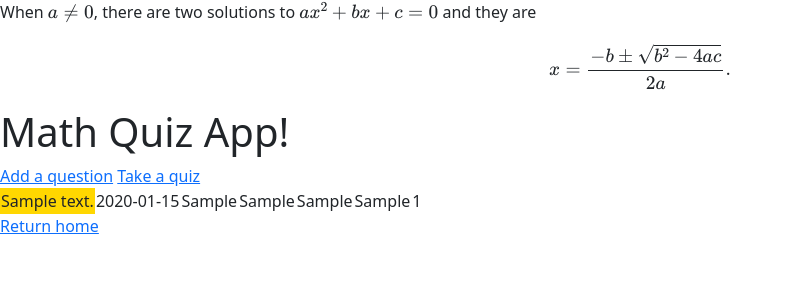
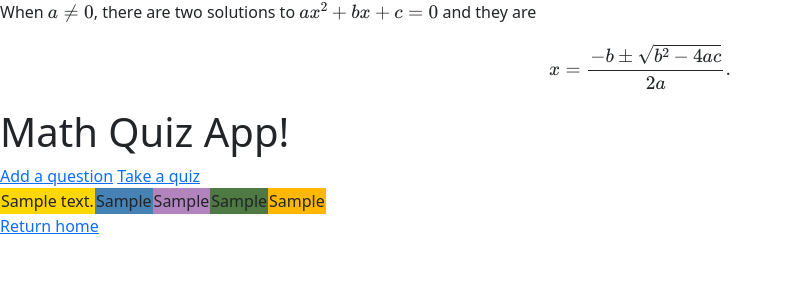
Before and after one commit to lisahines/mathy-quiz, a Flask app: page / in a window 1280 px wide. Shown: the top 300 px of the page, without its empty margins (0-792 px from the left). Run offline with Flask 2, Linux system fonts and the light colour scheme; tables that the repository leaves empty hold one stand-in row (values such as "Sample post").

Commit message:
added colours to index

```diff
--- a/static/styles2.css
+++ b/static/styles2.css
@@ -8,6 +8,18 @@ body {
 
 .cntnt {
     background-color: gold;
+}
+.A {
+    background-color:steelblue;
+}
+.B {
+    background-color: #B284be;
+}
+.C {
+    background-color: #4f7942;
+}
+.D {
+    background-color: #ffb701;
 }
 
 img {
--- a/templates/index.html
+++ b/templates/index.html
@@ -17,12 +17,12 @@
             {% for quest in q %}
             <tr>
                 <td class="cntnt">{{quest.content}}</td>
-                <td>{{quest.date_created.date()}}</td>
-                <td>{{quest.ansA}}</td>
-                <td>{{quest.ansB}}</td>
-                <td>{{quest.ansC}}</td>
-                <td>{{quest.ansD}}</td>
-                <td>{{quest.cor}}</td>
+                <!--<td>{{quest.date_created.date()}}</td>-->
+                <td class="A">{{quest.ansA}}</td>
+                <td class="B">{{quest.ansB}}</td>
+                <td class="C">{{quest.ansC}}</td>
+                <td class="D">{{quest.ansD}}</td>
+                <!--<td>{{quest.cor}}</td>-->
             </tr>
             {% endfor %}
         </table>
```
